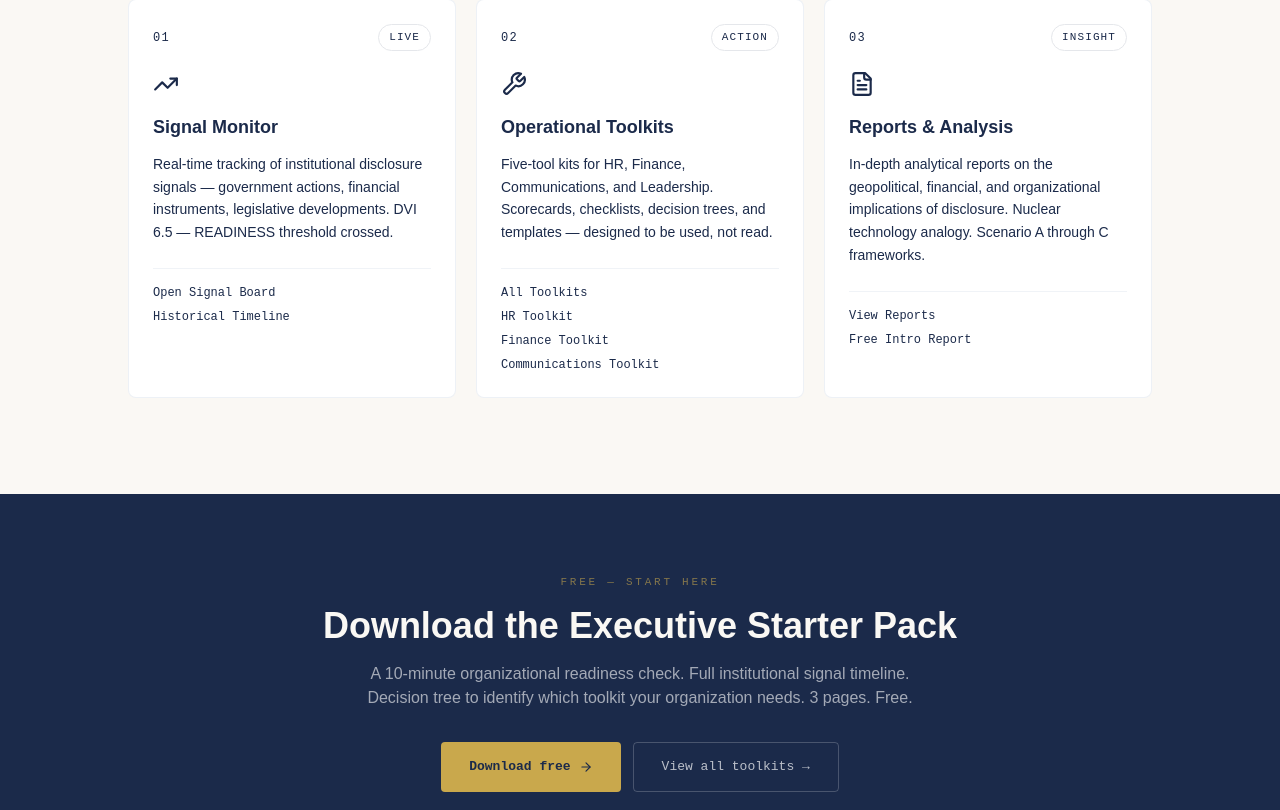
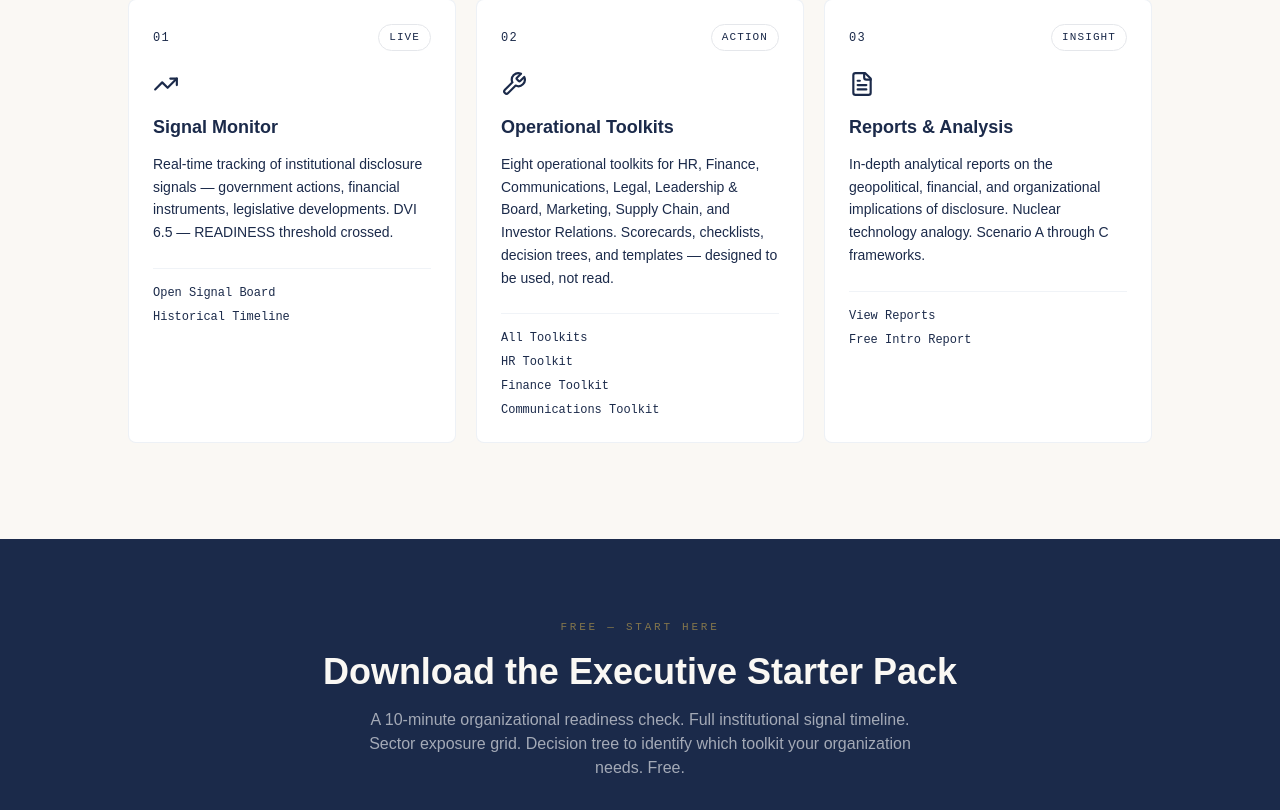
Before and after one commit to lbdgGit/DisclosureHub, a Next.js app in the folder disclosure-hub-starter/: page / in a window 1280 px wide. Shown: the part 2720-3530 px from the top of the page. Built offline with nearby package versions, Linux system fonts and the light colour scheme; a web font is replaced by a local one.

Commit message:
Update page.tsx

```diff
--- a/disclosure-hub-starter/app/page.tsx
+++ b/disclosure-hub-starter/app/page.tsx
@@ -35,7 +35,7 @@ const PILLARS = [
     number: '02',
     title: 'Operational Toolkits',
     badge: 'Action',
-    description: 'Five-tool kits for HR, Finance, Communications, and Leadership. Scorecards, checklists, decision trees, and templates — designed to be used, not read.',
+    description: 'Eight operational toolkits for HR, Finance, Communications, Legal, Leadership & Board, Marketing, Supply Chain, and Investor Relations. Scorecards, checklists, decision trees, and templates — designed to be used, not read.',
     links: [
       { href: '/toolkits',         label: 'All Toolkits'           },
       { href: '/toolkits#hr',      label: 'HR Toolkit'             },
@@ -59,6 +59,8 @@ const PILLARS = [
     hoverBorder: 'hover:border-cold/50',
   },
 ];
+
+const LS_STARTER_URL = 'https://lbdg.lemonsqueezy.com/checkout/buy/2e53ef9a-fa4b-4c3d-9cfd-a10a6ec91c3b?embed=1';
 
 export default function HomePage() {
   return (
@@ -101,7 +103,8 @@ export default function HomePage() {
             className="text-base sm:text-xl max-w-2xl mb-8 leading-relaxed"
             style={{ fontFamily: 'Syne, sans-serif', fontStyle: 'italic', color: 'rgba(255,255,255,0.65)' }}
           >
-            The sitting U.S. Secretary of State is on record. The former UAP Task Force Director has personally seen non-human craft. 34 senior officials are on Amazon Prime. The Pentagon is releasing classified files. <strong style={{ color: 'rgba(255,255,255,0.9)', fontStyle: 'normal' }}>Your organization is not prepared.</strong>
+            The sitting U.S. Secretary of State is on record. The former UAP Task Force Director has personally seen non-human craft. 34 senior officials are on Amazon Prime. The Pentagon is releasing classified files.{' '}
+            <strong style={{ color: 'rgba(255,255,255,0.9)', fontStyle: 'normal' }}>Your organization is not prepared.</strong>
           </p>
 
           {/* CTAs */}
@@ -244,17 +247,17 @@ export default function HomePage() {
             className="text-sm sm:text-base max-w-xl mx-auto mb-8 leading-relaxed"
             style={{ fontFamily: 'Syne, sans-serif', color: 'rgba(255,255,255,0.6)' }}
           >
-            A 10-minute organizational readiness check. Full institutional signal timeline. Decision tree to identify which toolkit your organization needs. 3 pages. Free.
+            A 10-minute organizational readiness check. Full institutional signal timeline. Sector exposure grid. Decision tree to identify which toolkit your organization needs. Free.
           </p>
           <div className="flex flex-col sm:flex-row gap-3 justify-center">
-            <Link
-              href="/rapports#starter"
-              className="group inline-flex items-center justify-center gap-2 px-7 py-3.5 rounded transition-all"
+            <a
+              href={LS_STARTER_URL}
+              className="lemonsqueezy-button group inline-flex items-center justify-center gap-2 px-7 py-3.5 rounded transition-all"
               style={{ background: '#C9A84C', color: '#1B2A4A', fontFamily: 'JetBrains Mono, monospace', fontWeight: 700, fontSize: 13 }}
             >
               Download free
               <ArrowRight size={14} className="group-hover:translate-x-1 transition-transform" />
-            </Link>
+            </a>
             <Link
               href="/toolkits"
               className="group inline-flex items-center justify-center gap-2 px-7 py-3.5 rounded transition-all"
```
